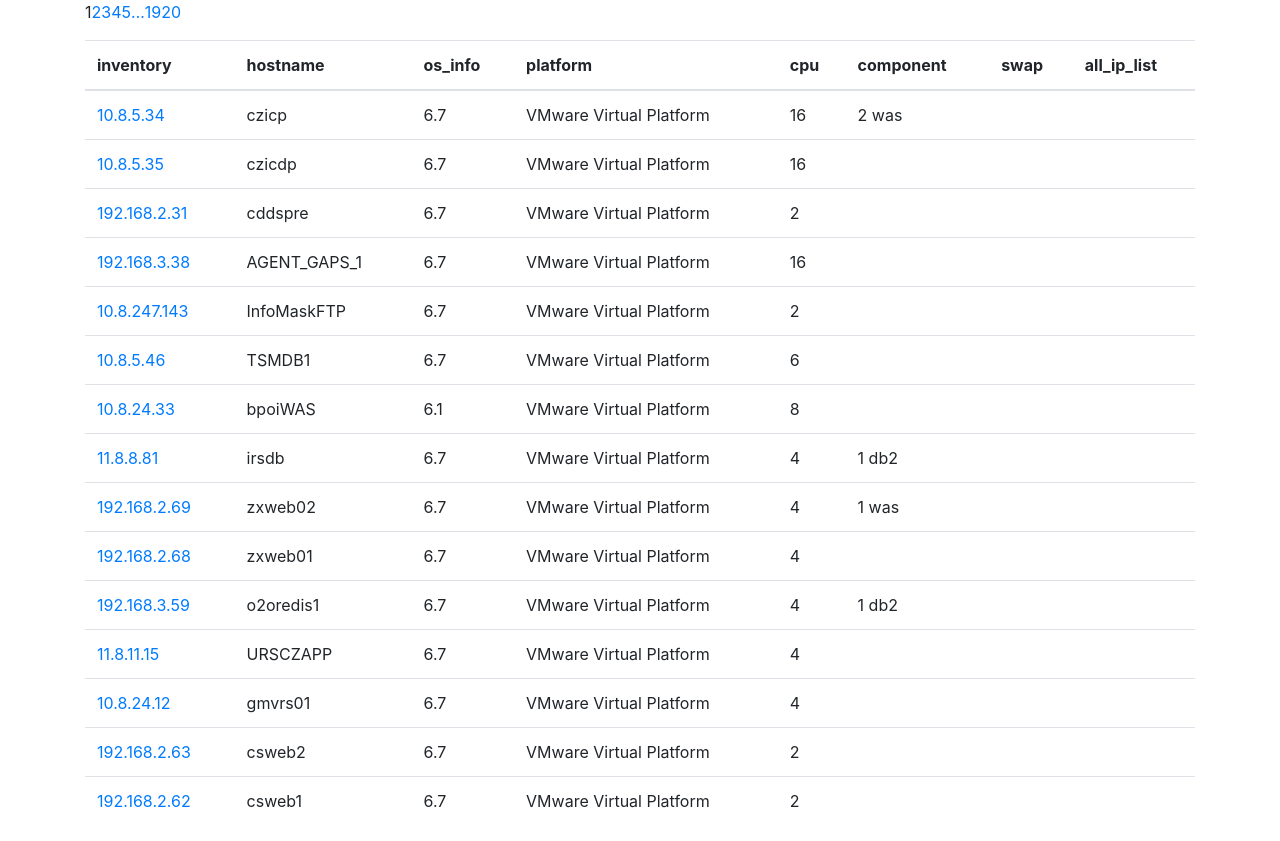
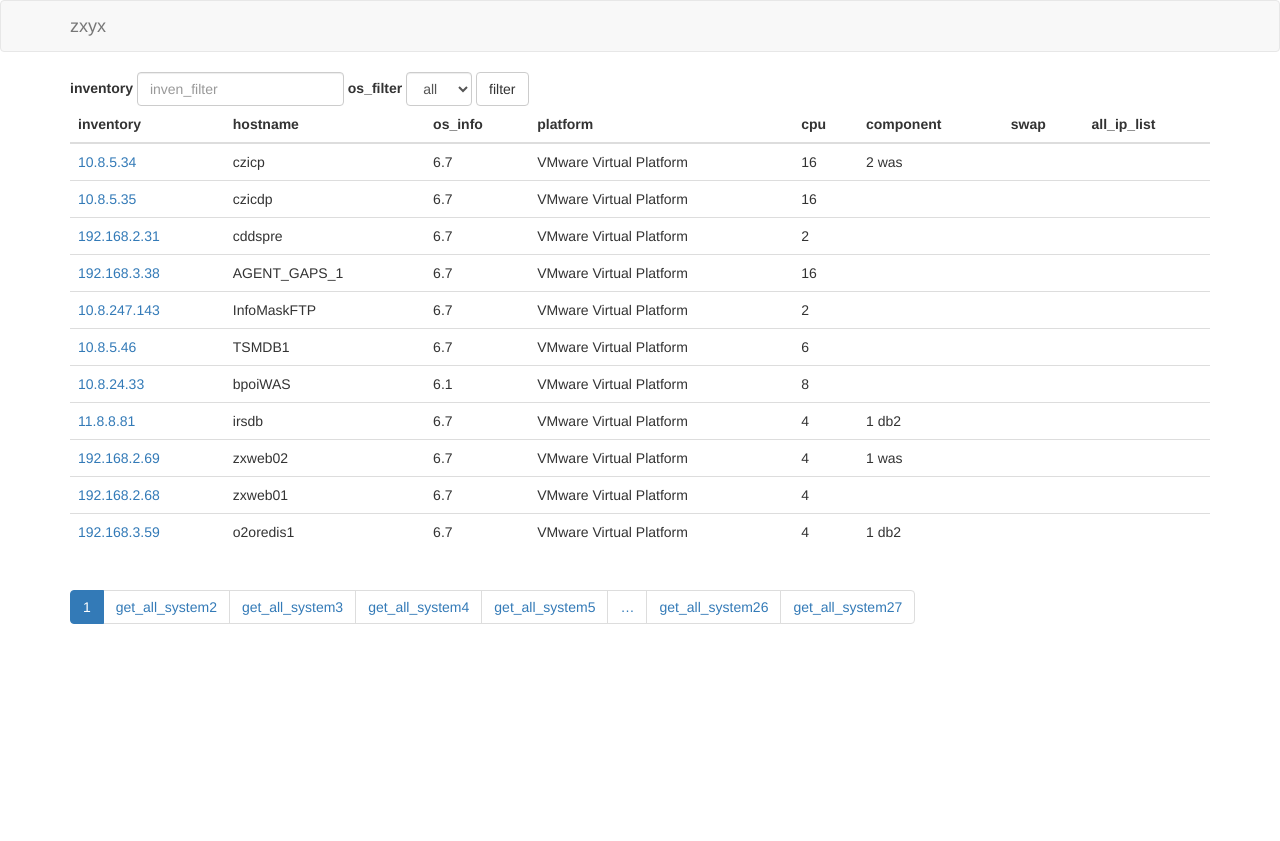
Before and after one commit to zrongh90/system_monitor, a Flask app: page / in a window 1280 px wide. After the commit the page ends 624 px from the top, so only its background shows below. Run offline with Flask 2, Linux system fonts and the light colour scheme; data comes from the database, SQL or seed files in the repository; some libraries are stand-ins or nearby versions.

Commit message:
add filter modules

```diff
--- a/main.py
+++ b/main.py
@@ -1,12 +1,31 @@
 import json
+import string
+
 from flask import Flask, render_template, request, jsonify
+from sqlalchemy import distinct
+
 from modules import System, WebSphere, DB2, app, db, AlchemyJsonEncoder
-NUM_PER_PAGE = 15
+
+NUM_PER_PAGE = 11
 
 
 @app.errorhandler(404)
 def page_not_found(error):
     return render_template("404.html")
+
+
+@app.errorhandler(405)
+def page_not_found(error):
+    return render_template("404.html")
+
+
+@app.errorhandler(500)
+def page_not_found(error):
+    return render_template("500.html")
+
+
+def get_os_list():
+    return set(db.session.query(distinct(System.os_info)).all())
 
 
 @app.route('/')
@@ -17,6 +36,7 @@ def get_all_system():
     # 对结果进行分页
     paginate = System.query.paginate(page, NUM_PER_PAGE)
     systems = paginate.items
+
     for one_system in systems:
         sys_was_count = WebSphere.query.filter_by(sys_inventory=one_system.inventory).count()
         sys_db2_count = DB2.query.filter_by(sys_inventory=one_system.inventory).count()
@@ -24,7 +44,43 @@ def get_all_system():
         sys_db2_count_list.append(sys_db2_count)
     db.session.close()
     print(systems)
-    return render_template("all_system.html", system_list=systems, pagination=paginate,
+    return render_template("all_system.html", inventory_filter_val="", title="主机信息列表", system_list=systems,
+                           pagination=paginate, os_filter_val="", os_list_val=get_os_list(),
+                           sys_was_count_list=sys_was_count_list, sys_db2_count_list=sys_db2_count_list)
+
+
+@app.route('/filter', methods=['POST', 'GET'])
+def get_filter_system(inventory_filter=None, os_filter=None):
+    print("filter")
+    sys_was_count_list = []
+    sys_db2_count_list = []
+    if request.method == 'POST':
+        inventory_filter = request.form['inventory_filter']
+        os_filter = request.form['os_filter']
+        print("POST")
+    elif request.method == 'GET':
+        inventory_filter = request.args.get('inventory_filter')
+        os_filter = request.args.get('os_filter')
+        print("GET")
+    print("inventory_filter:" + inventory_filter)
+    print("os_filter:" + os_filter)
+    page = request.args.get('page', 1, type=int)
+    # 对结果进行分页
+    if os_filter == "all":
+        paginate = System.query.filter(System.inventory.like(inventory_filter + "%")).paginate(page, NUM_PER_PAGE)
+    else:
+        paginate = System.query.filter(System.inventory.like(inventory_filter + "%")).\
+            filter(System.os_info == str(os_filter)).paginate(page, NUM_PER_PAGE)
+    systems = paginate.items
+    for one_system in systems:
+        sys_was_count = WebSphere.query.filter_by(sys_inventory=one_system.inventory).count()
+        sys_db2_count = DB2.query.filter_by(sys_inventory=one_system.inventory).count()
+        sys_was_count_list.append(sys_was_count)
+        sys_db2_count_list.append(sys_db2_count)
+    db.session.close()
+    print(systems)
+    return render_template("all_system.html", inventory_filter_val=inventory_filter, title="主机信息列表",
+                           system_list=systems, pagination=paginate, os_filter_val=os_filter, os_list_val=get_os_list(),
                            sys_was_count_list=sys_was_count_list, sys_db2_count_list=sys_db2_count_list)
 
 
@@ -39,7 +95,7 @@ def detail(inventory=None):
     print(system_detail)
     print(was_detail)
     db.session.close()
-    return render_template("details.html", system_detail_in=system_detail, was_detail_in=was_detail,
+    return render_template("details.html", title="具体信息", system_detail_in=system_detail, was_detail_in=was_detail,
                            db2_detail_in=db2_detail)
 
 
--- a/templates/_macro.html
+++ b/templates/_macro.html
@@ -1,9 +1,10 @@
-{% macro render_pagination(pagination, endpoint) %}
+{% macro render_pagination(pagination, endpoint, inventory_filter_val, os_filter_val) %}
 <ul class="pagination">
     {%- for page in pagination.iter_pages() %}
         {% if page %}
             {% if page != pagination.page %}
-                <li><a href="{{ url_for(endpoint, page=page) }}">{{ page }}</a></li>
+                <li><a href="{{ url_for(endpoint, page=page,inventory_filter=inventory_filter_val,
+                os_filter=os_filter_val) }}">{{ endpoint }}{{ page }}</a></li>
             {% else %}
                <li class="active"><a>{{ pagination.page }}</a></li>
             {% endif %}
--- a/templates/all_system.html
+++ b/templates/all_system.html
@@ -1,20 +1,29 @@
-<!DOCTYPE html>
-<html>
-<head>
-    <meta charset="utf-8">
-    <title>主机信息列表</title>
-    <link rel="stylesheet" href="{{ url_for('static', filename='css/bootstrap.min.css') }}">
-    <script src="{{ url_for('static', filename='js/jquery.js') }}"></script>
-    <script src="{{ url_for('static', filename='js/bootstrap.min.js') }}"></script>
-</head>
-<body>
-<div class="container">
-    {%import '_macro.html' as macros%}
-    {%if pagination%}
-    {{ macros.render_pagination(pagination,'get_all_system') }}
-    {%endif%}
-</div>
-<div class="container">
+{% extends "layout.html" %}
+{% block body %}
+<div class="container theme-showcase">
+<form class="form-inline" action="{{ url_for('get_filter_system') }}" method=post>
+    <div class="form-group">
+    <label>inventory</label>
+    <input type="text" class="form-control" id="inventory_filter_id" placeholder="inven_filter"
+           name="inventory_filter" value={{ inventory_filter_val }} >
+    <!--<input type="text" class="form-control" id="os_filter_id" placeholder="os_filter"-->
+           <!--name="os_filter" value={{ os_filter_val }} >-->
+	<div class="form-group">
+		<label>os_filter</label>
+		<select class="form-control" name="os_filter">
+                <option>all</option>
+            {% for os in os_list_val %}
+            {% if os[0] == os_filter_val %}
+                <option selected="True" value="{{ os[0] }}">{{ os[0] }}</option>
+            {% else %}
+                <option value="{{ os[0] }}">{{ os[0] }}</option>
+            {% endif %}
+            {% endfor %}
+		</select>
+	</div>
+    </div>
+    <button type="submit" class="btn btn-default">filter</button>
+  </form>
     <table class="table">
         <thead>
         <tr>
@@ -56,6 +65,12 @@
         {% endfor %}
         </tbody>
     </table>
+    {% import '_macro.html' as macros %}
+    {% if pagination and inventory_filter_val == "" %}
+    {{ macros.render_pagination(pagination,'get_all_system',inventory_filter_val, os_filter_val) }}
+        {% elif  inventory_filter_val is not none%}
+        {{ macros.render_pagination(pagination,'get_filter_system',inventory_filter_val, os_filter_val) }}
+    {% endif %}
 </div>
 </body>
 <script type=text/javascript>
@@ -94,12 +109,5 @@
       return false;
     });
   });
-
-
-
-
-
-
-
 </script>
-</html>
+{% endblock %}
--- a/templates/head.html
+++ /dev/null
@@ -1,3 +0,0 @@
-<link rel="stylesheet" href="static/css/bootstrap.min.css">
-<script src="static/js/jquery.js"></script>
-<script src="static/js/bootstrap.min.js"></script>
--- /dev/null
+++ b/templates/layout.html
@@ -0,0 +1,18 @@
+<!DOCTYPE html>
+<html>
+<head>
+    <meta charset="utf-8">
+    <title>{{ title }}</title>
+    <link rel="stylesheet" href="{{ url_for('static', filename='css/bootstrap.min.css') }}">
+    <script src="{{ url_for('static', filename='js/jquery.js') }}"></script>
+    <script src="{{ url_for('static', filename='js/bootstrap.min.js') }}"></script>
+</head>
+<body>
+<nav class="navbar navbar-default">
+    <div class="container">
+        <div class="navbar-header"><a class="navbar-brand" href="{{ url_for('get_all_system') }}">zxyx</a></div>
+    </div>
+</nav>
+{% block body %}
+{% endblock %}
+</body>
```
Also changed, not shown: templates/405.html (added, +10 -0 lines), templates/details.html (+5 -12 lines).
